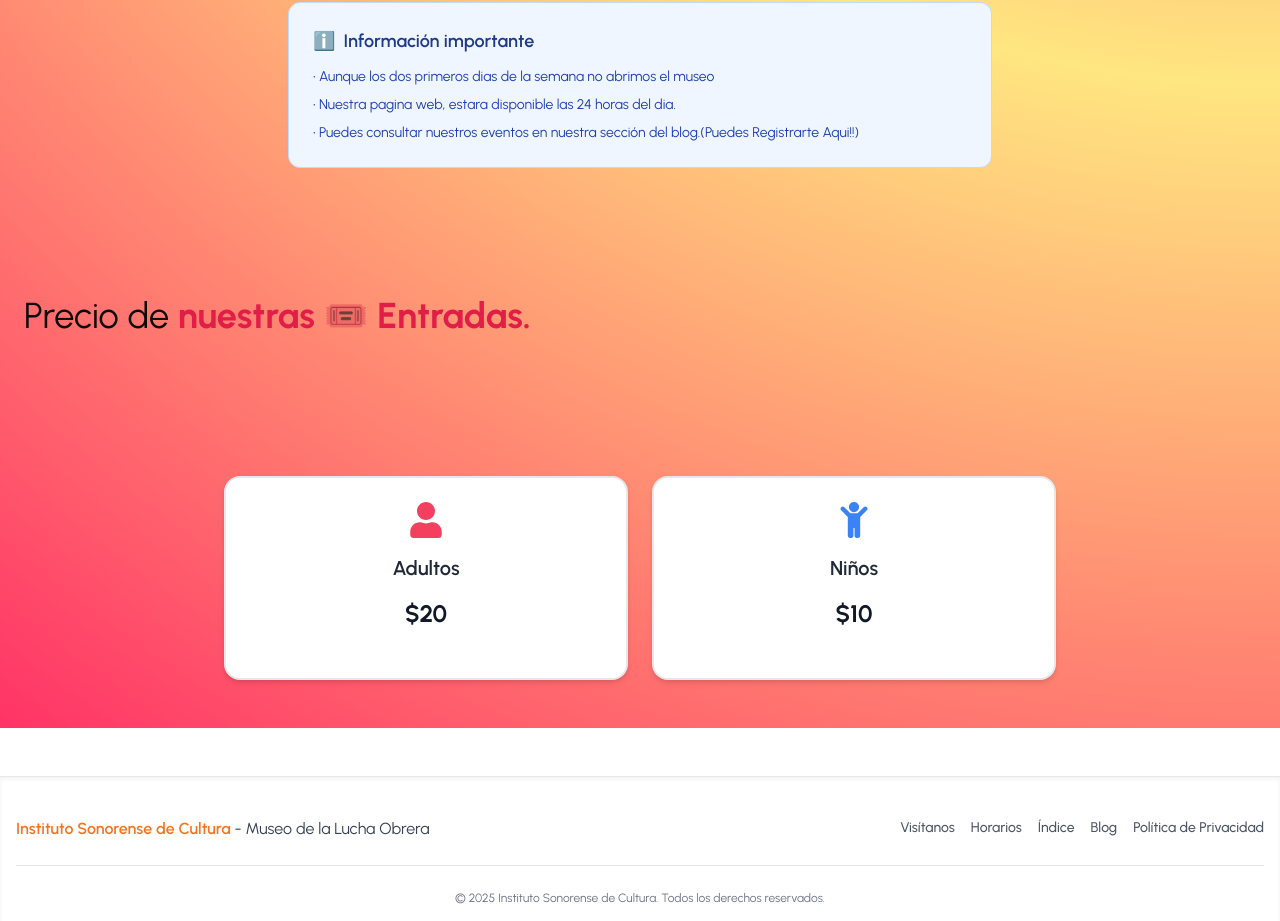
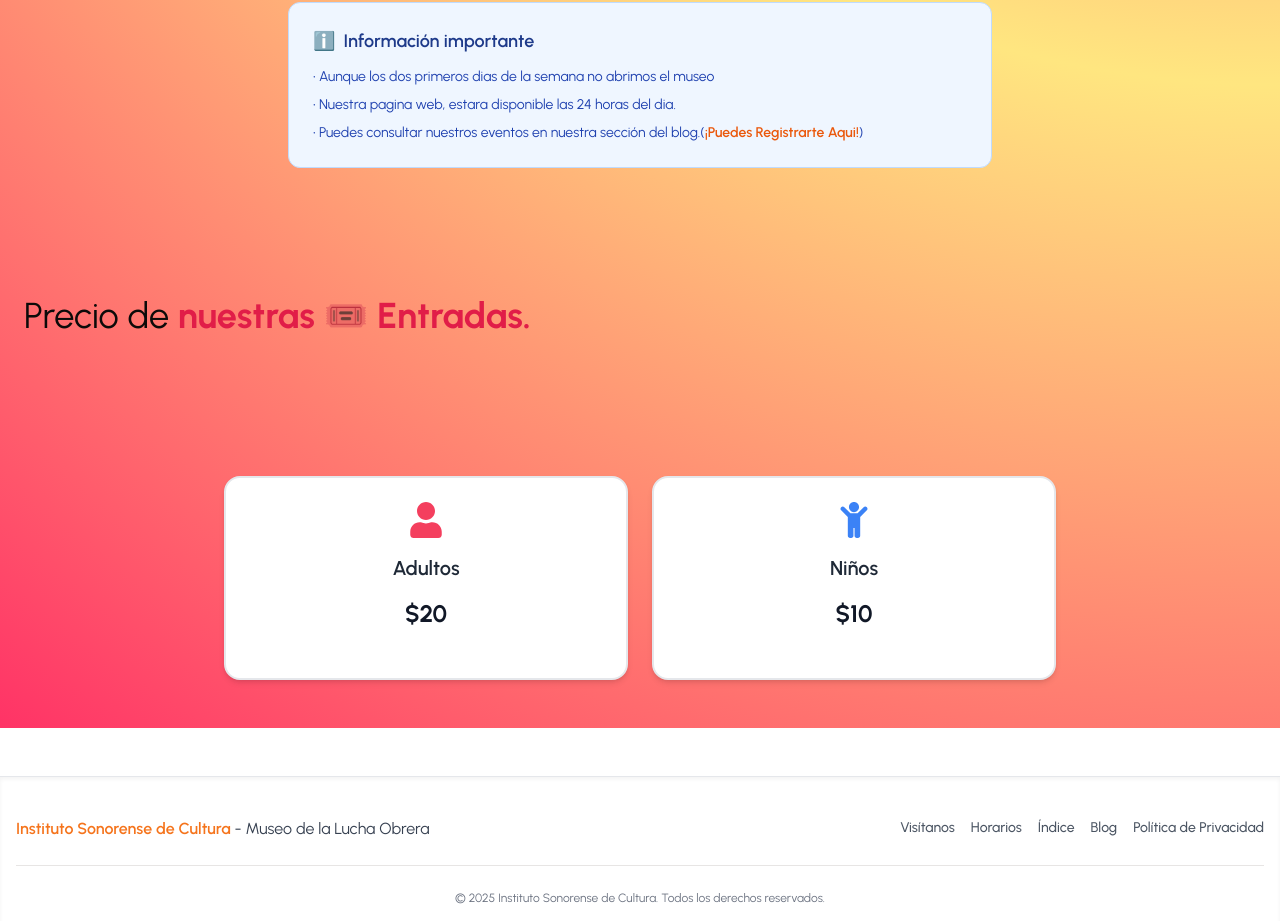
Before and after one commit to iTsAlex18/Proyecto-MCC, a Next.js app: page /schedules in a window 1280 px wide. Shown: the part 1056-1977 px from the top of the page. Built offline with nearby package versions, Linux system fonts and the light colour scheme.

Commit message:
new fix: schedule2

```diff
--- a/components/schedule.tsx
+++ b/components/schedule.tsx
@@ -271,7 +271,7 @@ const MuseoSchedule: React.FC = () => {
         <div className="space-y-2 text-sm text-blue-800">
           <p>• Aunque los dos primeros dias de la semana no abrimos el museo</p>
           <p>• Nuestra pagina web, estara disponible las 24 horas del dia.</p>
-          <p>• Puedes consultar nuestros eventos en nuestra sección del blog.(<a href="/blog">Puedes Registrarte Aqui!!</a>)</p>
+          <p>• Puedes consultar nuestros eventos en nuestra sección del blog.(<a href="/blog" className="text-orange-600 hover:text-orange-700 font-semibold transition">¡Puedes Registrarte Aqui!</a>)</p>
         </div>
       </div>
     </div>
```
